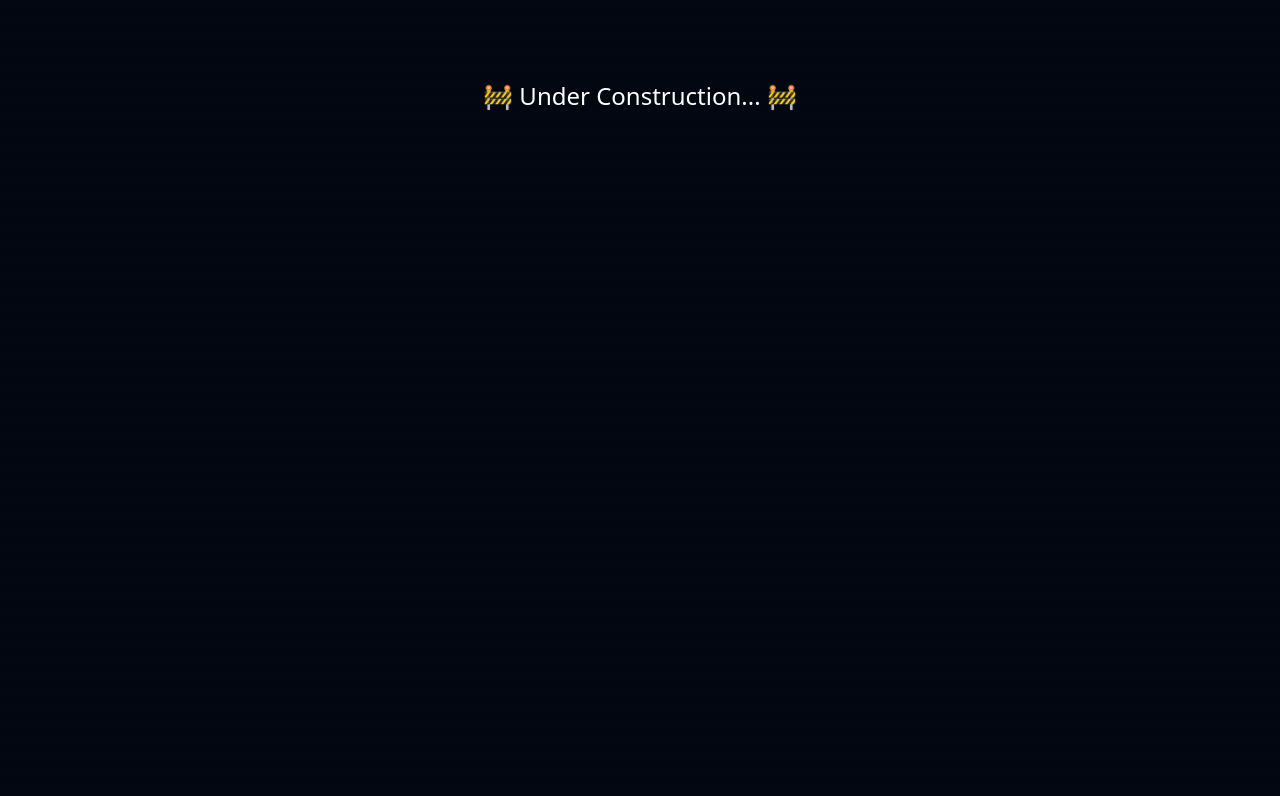
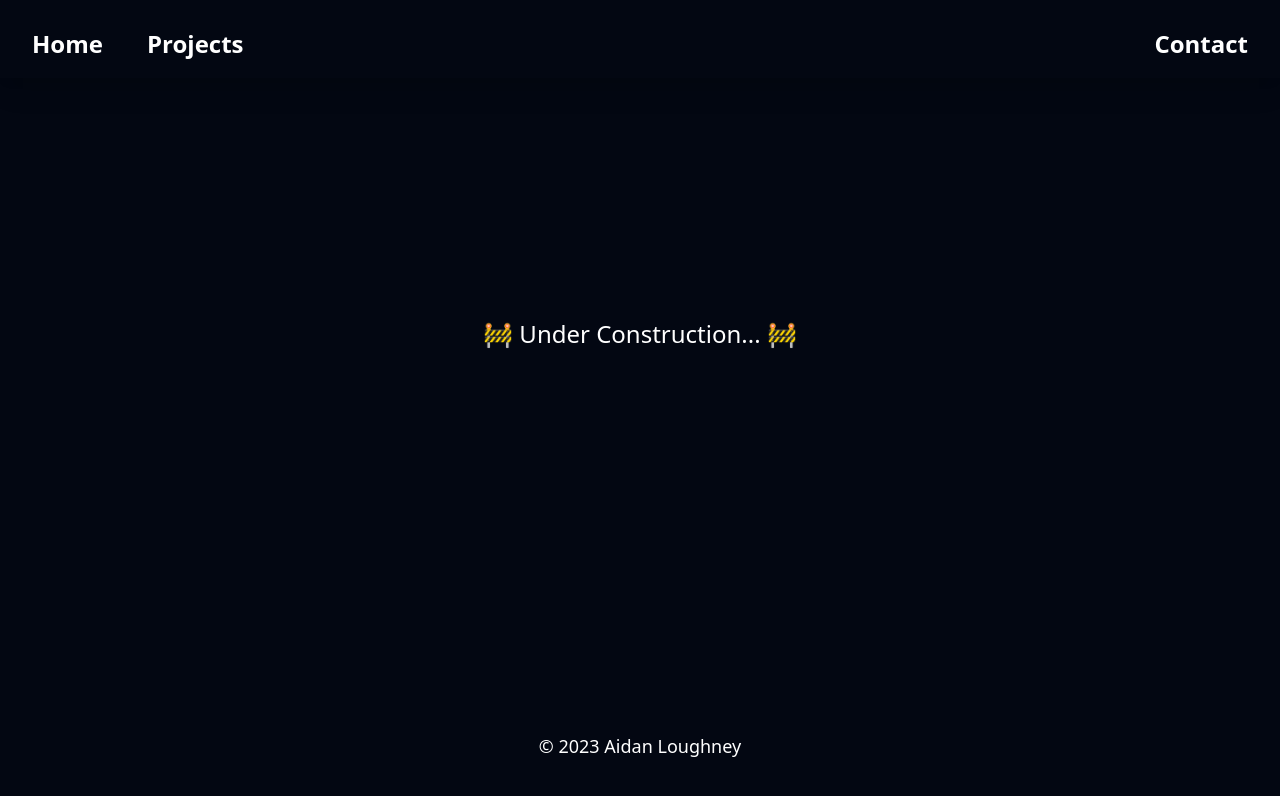
Before and after one commit to arlough/personal-website-v3, a Next.js app: page /contact in a window 1280 px wide. Shown: the top 796 px of the page. Built offline with nearby package versions, Linux system fonts and the light colour scheme.

Commit message:
refactoring work and made footer stick better

```diff
--- a/src/components/Navbar.js
+++ b/src/components/Navbar.js
@@ -17,7 +17,7 @@ export default function Navbar(){
 
                 {/* left nav */}
                 <div className='flex items-center px-5 py-2'>
-                    <Navbtn link={"/contact"} label={"Contacts"}></Navbtn>
+                    <Navbtn link={"/contact"} label={"Contact"}></Navbtn>
                 </div>
                 </div>
             </div>
--- /dev/null
+++ b/src/components/layouts/Layout.js
@@ -0,0 +1,31 @@
+import { Inter } from 'next/font/google'
+import Head from 'next/head';
+import Navbar from '@/components/Navbar'
+import Footer from '@/components/Footer'
+
+const inter = Inter({ subsets: ['latin'] })
+
+export default function Layout({children}) {
+  return (
+    <div className='flex flex-col justify-between min-h-screen space-y-40'>
+      <Head>
+        <title>
+          Home - Aidan Loughney
+        </title>
+        <meta
+          name="description"
+          content="Welcome to my portfolio website! Here, you'll find examples of my software development projects, technical skills, and experience. Browse my site to learn more about how I can contribute to your organization, and to connect with me for potential opportunities."
+          key="desc"
+        />
+        <meta property="og:title" content="Aidan Loughney's Portfolio"></meta>
+        <meta property="og:description" content="A portfolio website filled with examples of my software development projects, technical skills, and experience." />
+      </Head>
+      <Navbar></Navbar>
+      <main id='content' className='flex flex-col justify-between flex-auto space-y-80' >
+      {children}
+      </main>
+      <Footer></Footer>
+    </div>
+
+  )
+}
--- a/src/pages/contact/index.js
+++ b/src/pages/contact/index.js
@@ -1,14 +1,14 @@
 import { Inter } from 'next/font/google'
-import Navbar from '@/components/Navbar'
-import Footer from '@/components/Footer'
+import Layout from '@/components/layouts/Layout'
 
 const inter = Inter({ subsets: ['latin'] })
 
 export default function Home() {
   return (
+    <Layout>
     <div className='flex flex-col justify-between mt-20 space-y-16'>
       <div className='self-center text-2xl text-white'>🚧 Under Construction... 🚧</div>
     </div>
-
+    </Layout>
   )
 }
--- a/src/pages/index.js
+++ b/src/pages/index.js
@@ -1,37 +1,18 @@
 import { Inter } from 'next/font/google'
-import Head from 'next/head';
-import Navbar from '@/components/Navbar'
 import Hero from '@/components/Hero'
 import About from '@/components/About'
 import Projects from '@/components/Projects'
-import Footer from '@/components/Footer'
+import Layout from '@/components/layouts/Layout'
 
 const inter = Inter({ subsets: ['latin'] })
 
 export default function Home() {
   return (
-    <div className='flex flex-col justify-between space-y-80'>
-      <div className='flex-col self-center justify-between space-y-16'>
-      <Head>
-        <title>
-          Home - Aidan Loughney
-        </title>
-        <meta
-          name="description"
-          content="Welcome to my portfolio website! Here, you'll find examples of my software development projects, technical skills, and experience. Browse my site to learn more about how I can contribute to your organization, and to connect with me for potential opportunities."
-          key="desc"
-        />
-        <meta property="og:title" content="Aidan Loughney's Portfolio"></meta>
-        <meta property="og:description" content="A portfolio website filled with examples of my software development projects, technical skills, and experience." />
-      </Head>
-      <Navbar></Navbar>
+    <Layout>
       <Hero></Hero>
-      </div>
       <About></About>
       <Projects></Projects>
-      {/* Fun links section or "on the web section" */}
-      <Footer></Footer>
-    </div>
+    </Layout>
 
   )
 }
--- a/src/pages/projects/index.js
+++ b/src/pages/projects/index.js
@@ -1,14 +1,15 @@
 import { Inter } from 'next/font/google'
-import Navbar from '@/components/Navbar'
-import Footer from '@/components/Footer'
+import Layout from '@/components/layouts/Layout'
 
 const inter = Inter({ subsets: ['latin'] })
 
 export default function Home() {
   return (
+    <Layout>
     <div className='flex flex-col justify-between mt-20 space-y-16'>
       <div className='self-center text-2xl text-white'>🚧 Under Construction... 🚧</div>
     </div>
+    </Layout>
 
   )
 }
```
